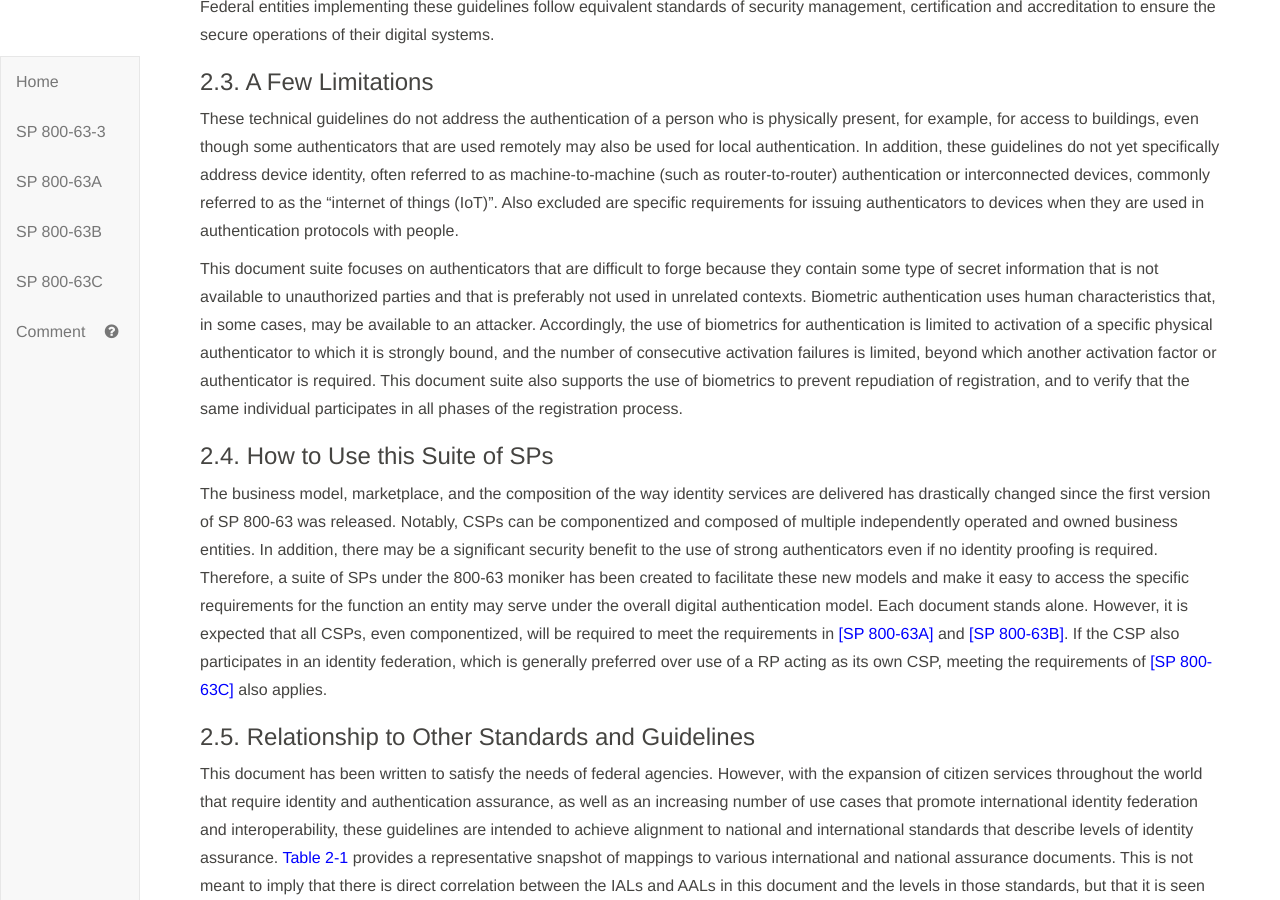
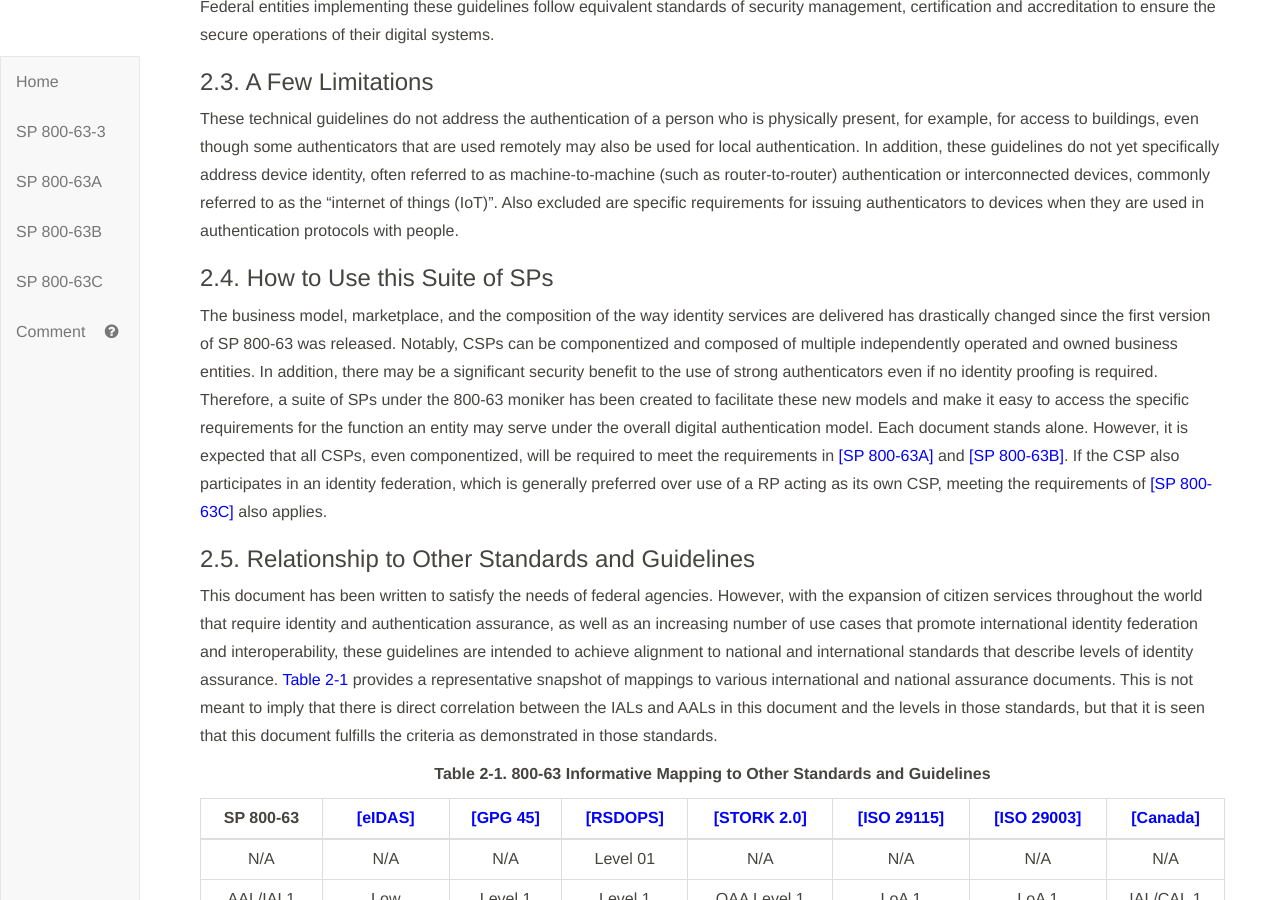
Before and after one commit to usnistgov/800-63-3, a Jekyll site: the page built from sp800-63-3/sec1_2_introduction.md, in a window 1280 px wide and 900 px high, scrolled down 2750 px. Built offline with Jekyll 4.4.1, drawn with Linux system fonts in a browser that asks for light colours; our own code applies the rules of GitHub Pages for plain Markdown files.

Commit message:
Closes #904.  No need to make the biometrics statement since we do that in many other places. I wouldn't couch it as a limitation.

```diff
--- a/sp800-63-3/sec1_2_introduction.md
+++ b/sp800-63-3/sec1_2_introduction.md
@@ -90,7 +90,6 @@ remotely may also be used for local authentication. In addition, these guideline
 device identity, often referred to as machine-to-machine (such as router-to-router) authentication or interconnected devices, commonly referred to as the "internet of things (IoT)". Also excluded are specific requirements for issuing authenticators to devices when they are used in
 authentication protocols with people.
 
-This document suite focuses on authenticators that are difficult to forge because they contain some type of secret information that is not available to unauthorized parties and that is preferably not used in unrelated contexts. Biometric authentication uses human characteristics that, in some cases, may be available to an attacker. Accordingly, the use of biometrics for authentication is limited to activation of a specific physical authenticator to which it is strongly bound, and the number of consecutive activation failures is limited, beyond which another activation factor or authenticator is required. This document suite also supports the use of biometrics to prevent repudiation of registration, and to verify that the same individual participates in all phases of the registration process.
 
 ### 2.4. How to Use this Suite of SPs
 
```
